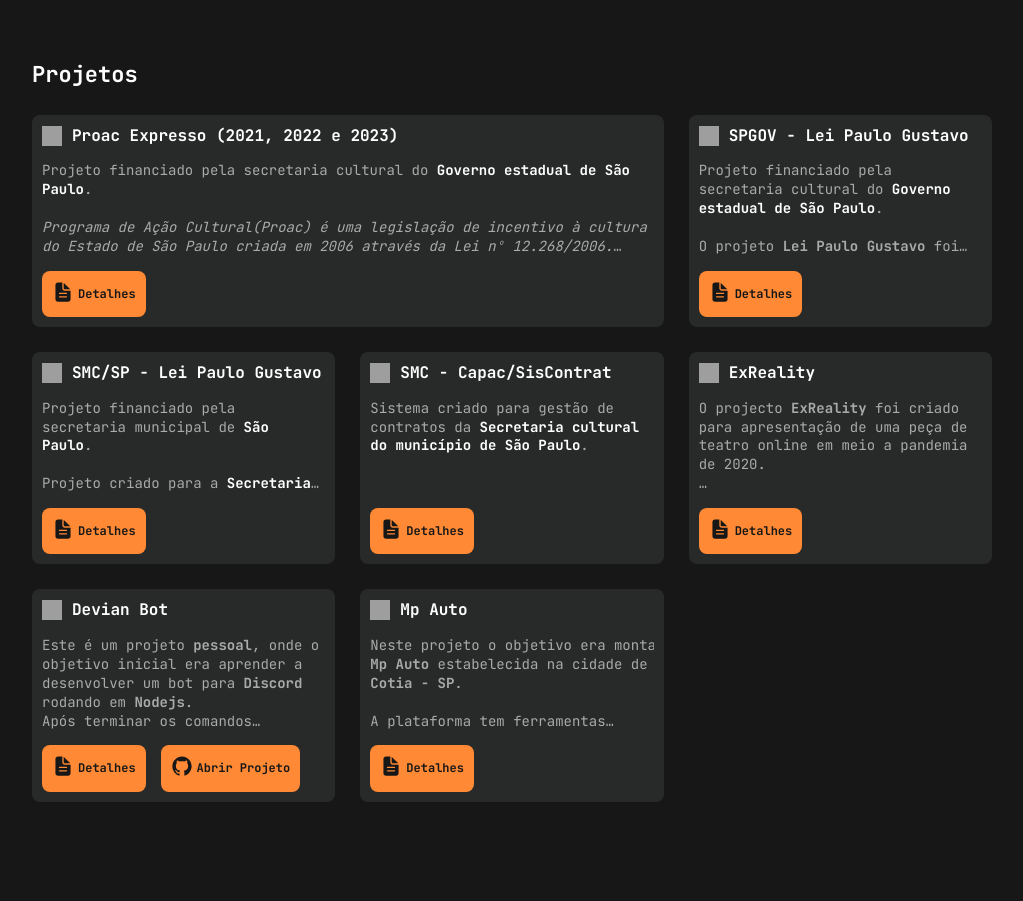
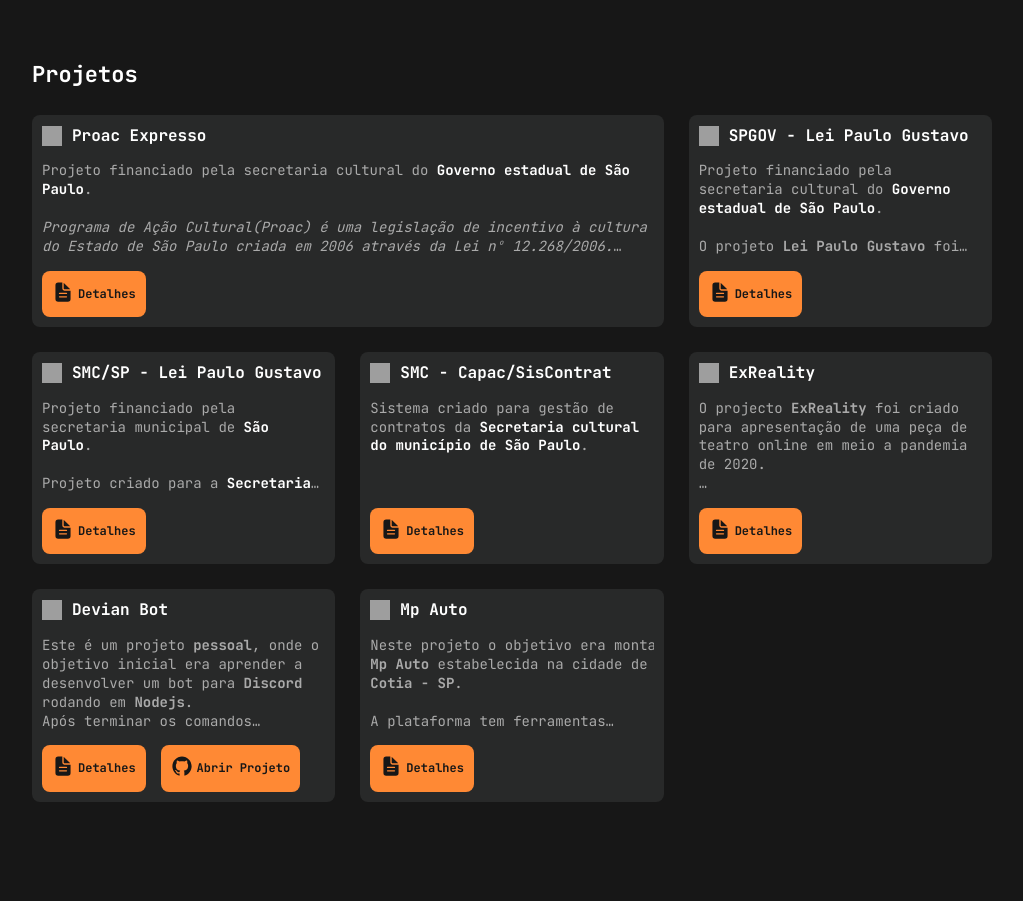
Before and after one commit to johncovv/portfolio-nextjs, a Next.js app: page / in a window 1280 px wide. Shown: the part 1540-2441 px from the top of the page, without its empty margins (128-1151 px from the left). Built offline with nearby package versions, Linux system fonts and the light colour scheme; grey boxes are pictures that could not be loaded.

Commit message:
Updating Proac project title

```diff
--- a/src/data/projects.ts
+++ b/src/data/projects.ts
@@ -18,7 +18,7 @@ const list: Array<IProject> = [];
 // Proac Expresso
 list.push({
 	id: 'proac-expresso',
-	name: 'Proac Expresso (2021, 2022 e 2023)',
+	name: 'Proac Expresso',
 	alias: 'Proac',
 	icon: {
 		source: 'https://i.imgur.com/0eK9bs0.png',
```
